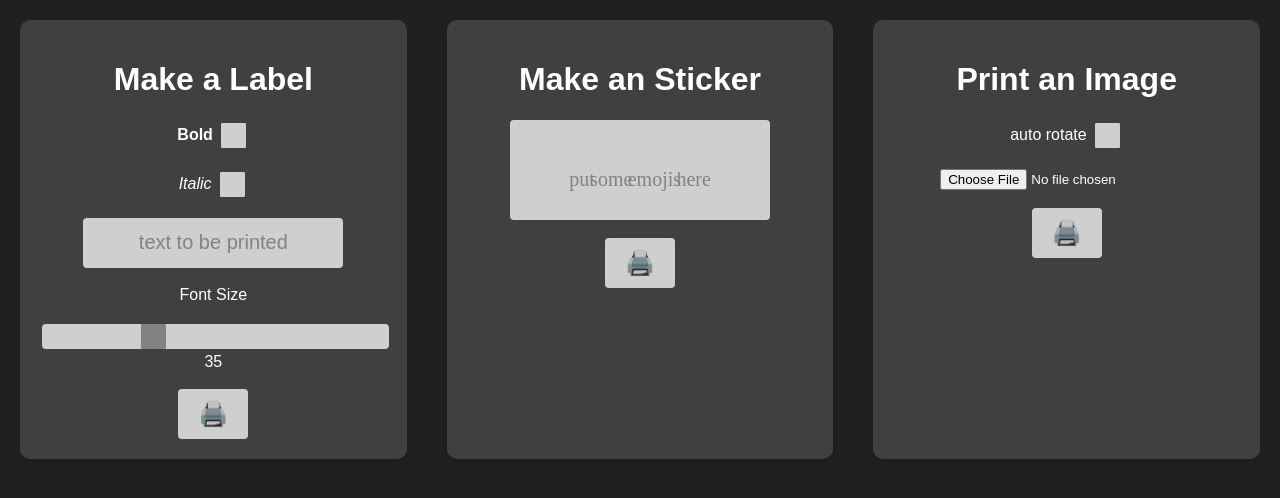
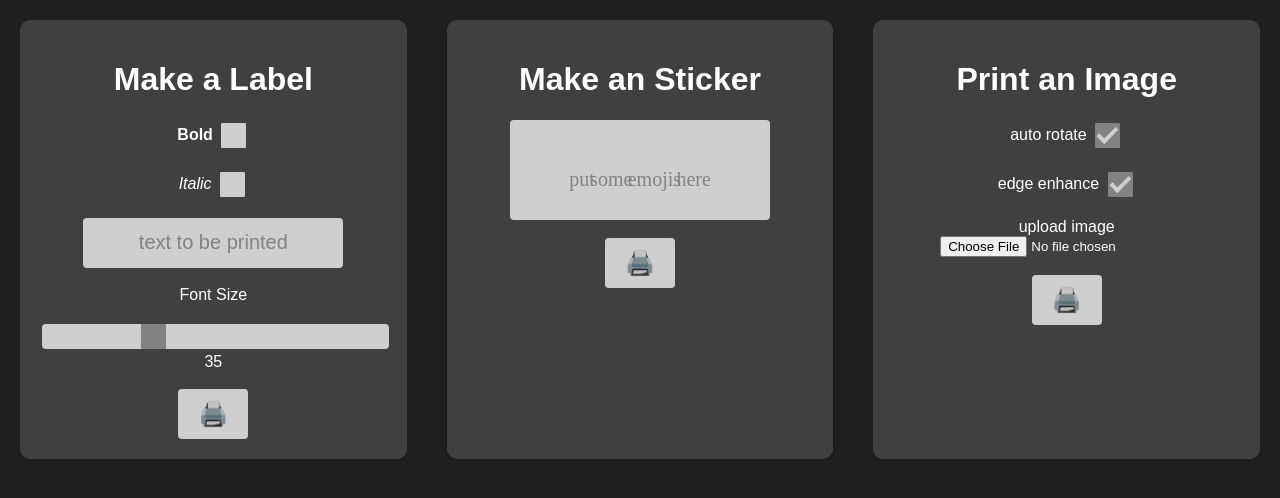
Before and after one commit to 05k4rausdertonne/StickerServer, a Flask app: page / in a window 1280 px wide. Shown: the top 498 px of the page. Run offline with Flask 3, Linux system fonts and the light colour scheme; some web fonts are replaced.

Commit message:
make edge enhance optional

```diff
--- a/server.py
+++ b/server.py
@@ -94,11 +94,16 @@ def home():
 
 @app.route("/image",methods=["POST"])
 def image():
+
     image=request.files['file']
     auto_rotate = request.args.get('autorotate') == 'true'
+    edge_enhance = request.args.get('edgeenhance') == 'true'
+
     pil_image = Image.open(image)
-    printer.print_image(pil_image, auto_rotate=auto_rotate)
+
+    printer.print_image(pil_image, auto_rotate=auto_rotate, edge_enhance=edge_enhance)
     printer.print_spacer(px=spacer_size)
+
     return jsonify({"message": "Image processed successfully"}), 200
 
 if __name__ == '__main__':
--- a/static/js/script.js
+++ b/static/js/script.js
@@ -57,6 +57,7 @@ document.addEventListener('DOMContentLoaded', function() {
         const fileInput = document.getElementById('ifile');
 
         let autoRotate = document.getElementById('iautorotate').checked
+        let edgeEnhance = document.getElementById('iedgeenhance').checked
 
         // Get the selected file from the input element
         const file = fileInput.files[0];
@@ -73,6 +74,7 @@ document.addEventListener('DOMContentLoaded', function() {
         let url = new URL(window.location.href);
         url.pathname = '/image';
         url.searchParams.append('autorotate', autoRotate);
+        url.searchParams.append('autorotate', edgeEnhance);
 
         try {
             // Send the file using fetch with a POST request
@@ -85,15 +87,12 @@ document.addEventListener('DOMContentLoaded', function() {
             // Check if the request was successful
             if (response.ok) {
                 const result = await response.json();
-                alert('File uploaded successfully!');
                 console.log('Server response:', result);
             } else {
-                alert('File upload failed!');
                 console.log('Server error:', response.statusText);
             }
         } catch (error) {
             console.error('Error uploading file:', error);
-            alert('There was an error uploading the file.');
         }
     });
 });
--- a/templates/index.html
+++ b/templates/index.html
@@ -38,8 +38,11 @@
         <div class="box">
             <h1>Print an Image</h1>
             <label for="iautorotate">auto rotate</label>
-            <input type="checkbox" id="iautorotate" name="iautorotate"><br><br>
+            <input type="checkbox" id="iautorotate" name="iautorotate" checked="true"><br><br>
+            <label for="iedgeenhance">edge enhance</label>
+            <input type="checkbox" id="iedgeenhance" name="iedgeenhance" checked="true"><br><br>
             <form id="iform">
+                <label for="ifile">upload image</label><br>
                 <input type="file" id="ifile" name="ifile" accept="image/*"><br><br>
                 <button type="submit" class="print noto-emoji" id="ibutton" value="Print">🖨️</button>
             </form>
```
Also changed, not shown: print_image.py (+5 -2 lines).
